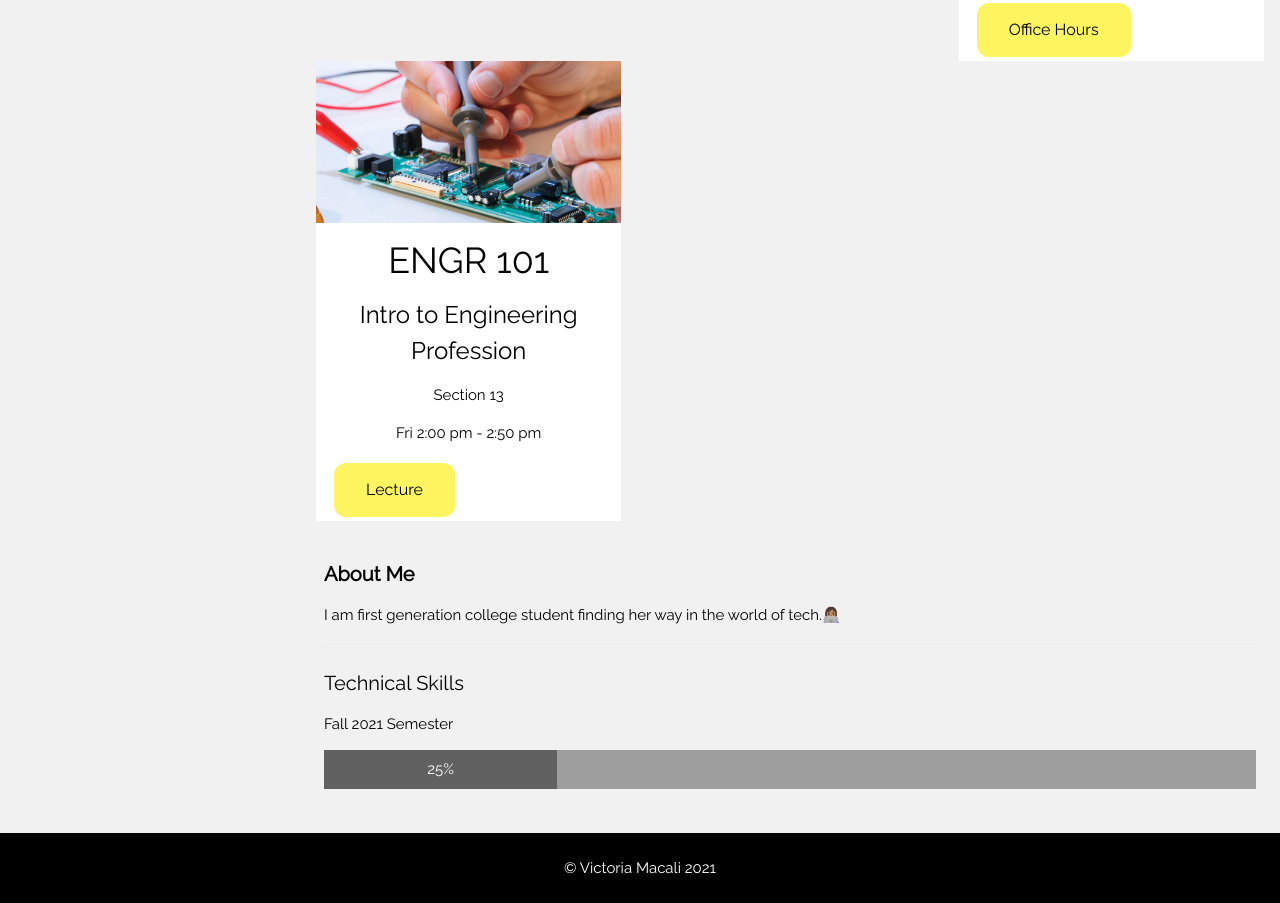
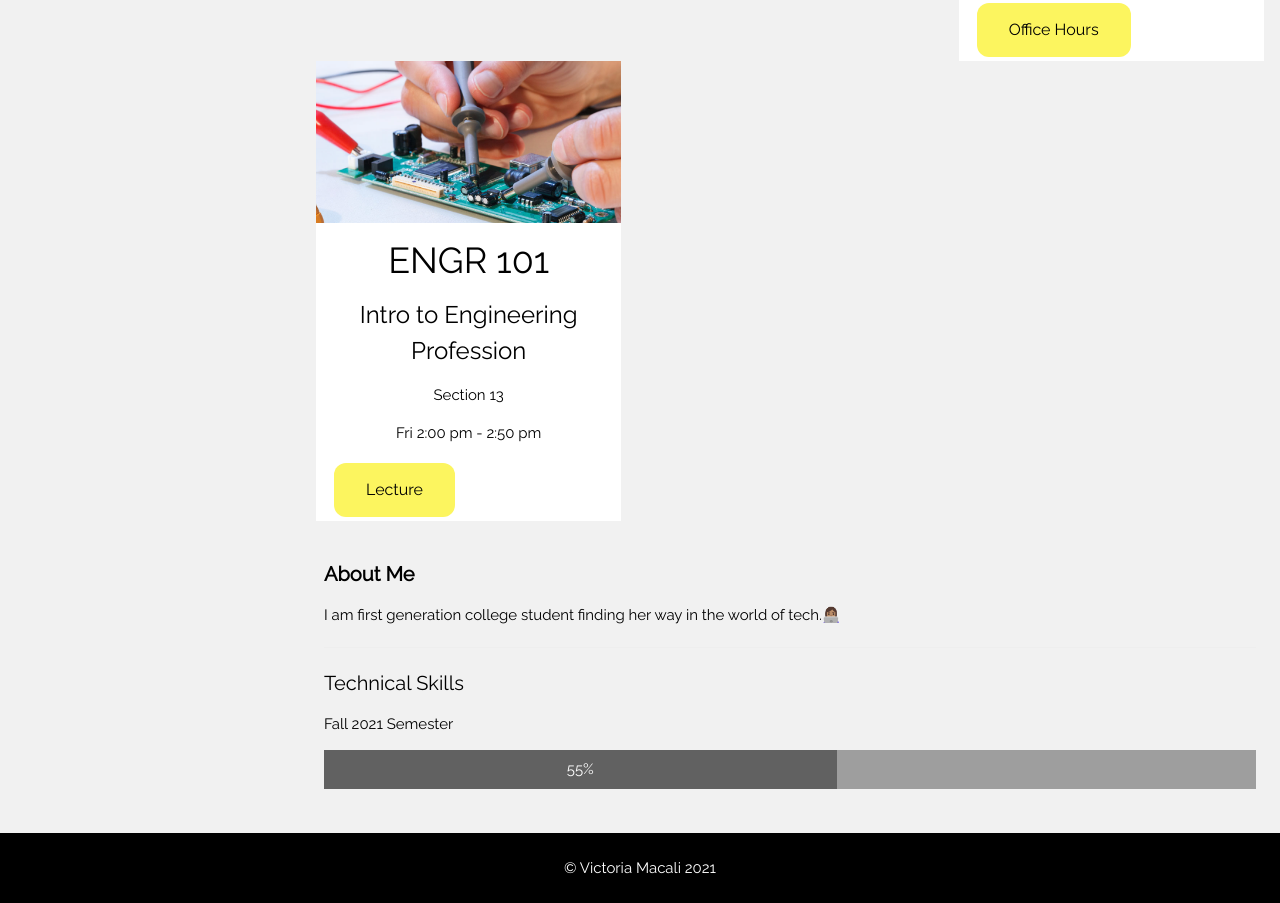
Before and after one commit to victoriamacali/zoomlinks, a plain HTML site: page index.html in a window 1280 px wide. Shown: the part 1147-2050 px from the top of the page. Drawn offline with nearby package versions, Linux system fonts and the light colour scheme.

Commit message:
Update index.html

```diff
--- a/index.html
+++ b/index.html
@@ -166,7 +166,7 @@ body,h1,h2,h3,h4,h5,h6 {font-family: "Raleway", sans-serif}
     <!-- Progress bars / Skills -->
     <p>Fall 2021 Semester</p>
     <div class="w3-grey">
-      <div class="w3-container w3-dark-grey w3-padding w3-center" style="width:25%">25%</div>
+      <div class="w3-container w3-dark-grey w3-padding w3-center" style="width:55%">55%</div>
     </div>
 
   </div>
```
